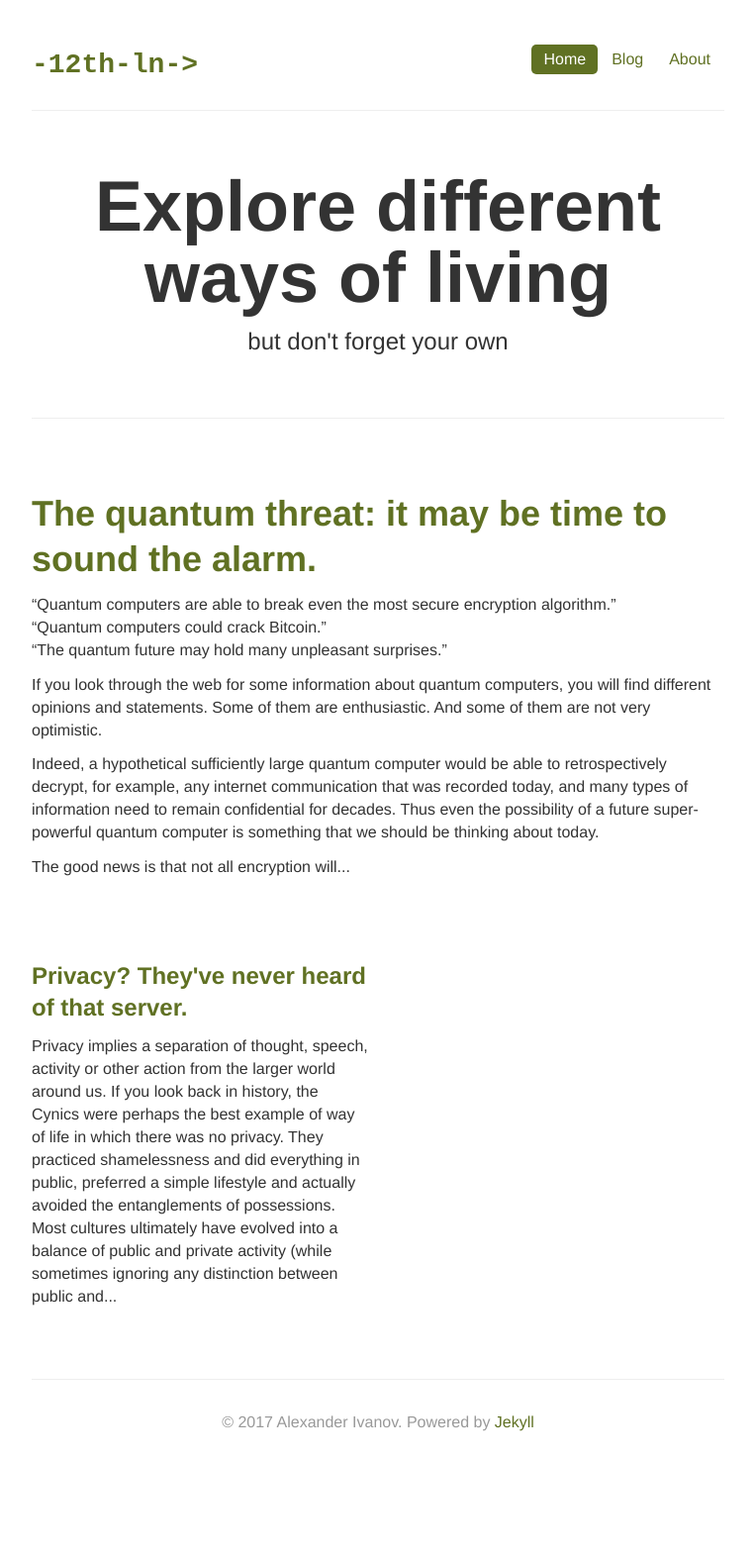
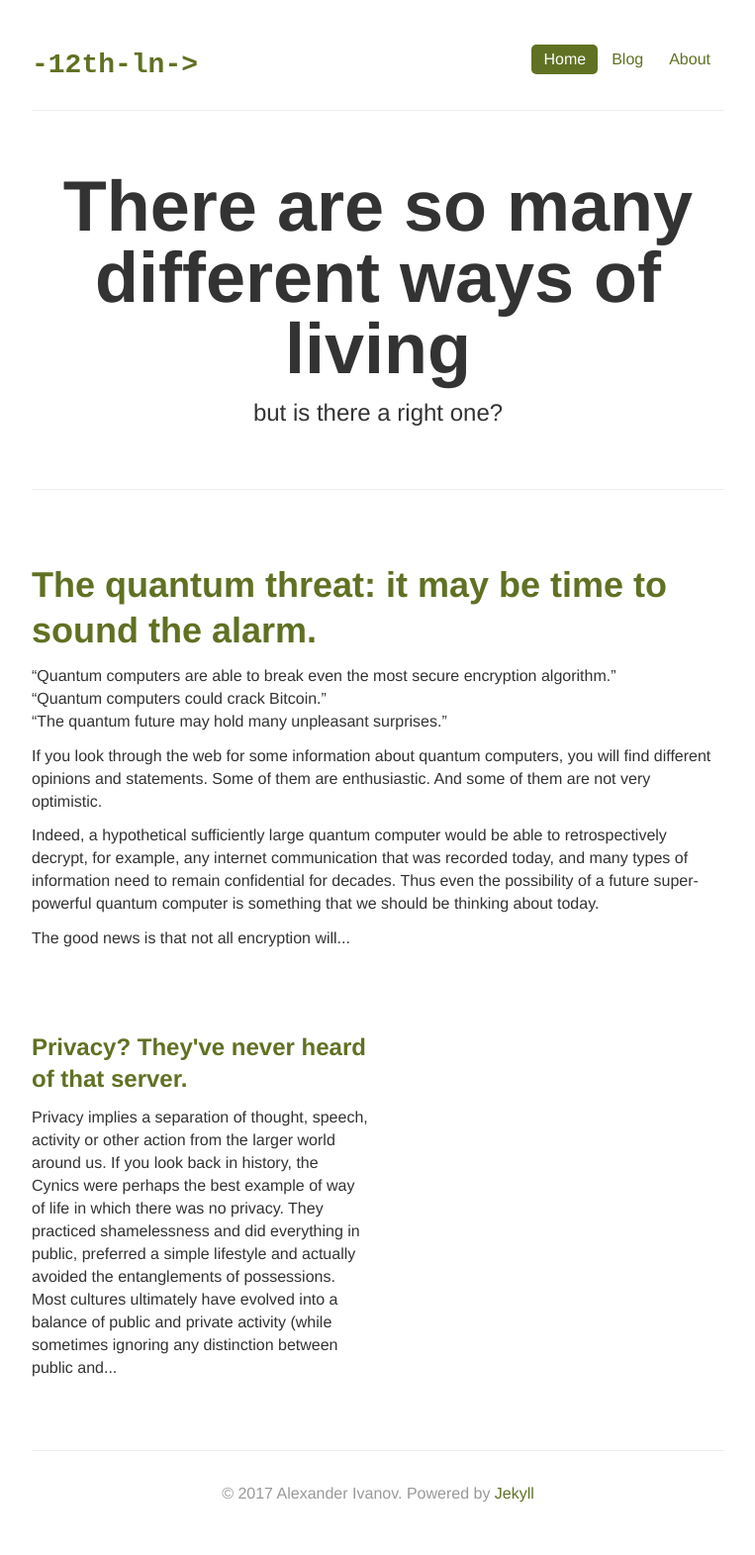
Before and after one commit to sashasyedin/twelfthlane.net, a Jekyll site: the page built from index.html, in a window 1280 px wide. Shown: the whole page at 99% size, without its empty margins (258-1021 px from the left). Built offline with Jekyll 4.4.1, drawn with Linux system fonts in a browser that asks for light colours; before the commit the page ends 1499 px from its top, so only the background shows below that.

Commit message:
Update index.html
The blog title has been changed

```diff
--- a/index.html
+++ b/index.html
@@ -3,9 +3,9 @@ layout: default
 title: Homepage
 ---
 <div class="jumbotron">
-	<h1>Explore different ways of living</h1>
+	<h1>There are so many different ways of living</h1>
 	<p class="lead">
-		but don't forget your own
+		but is there a right one?
 	</p>
 </div>
 
```
